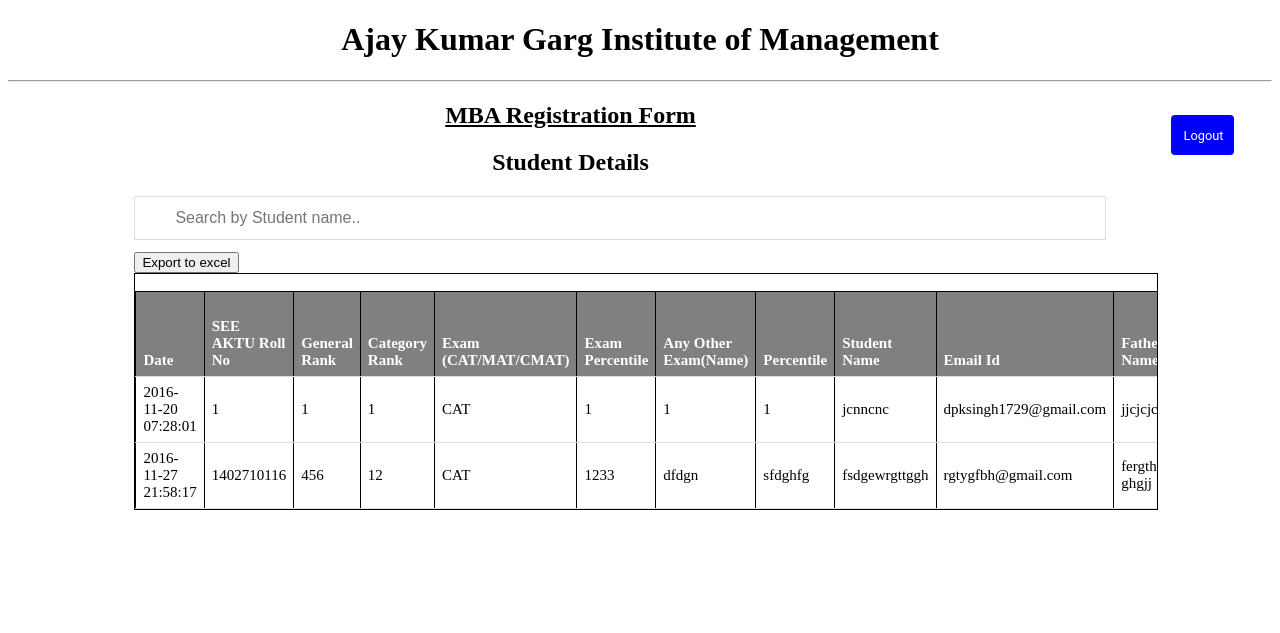
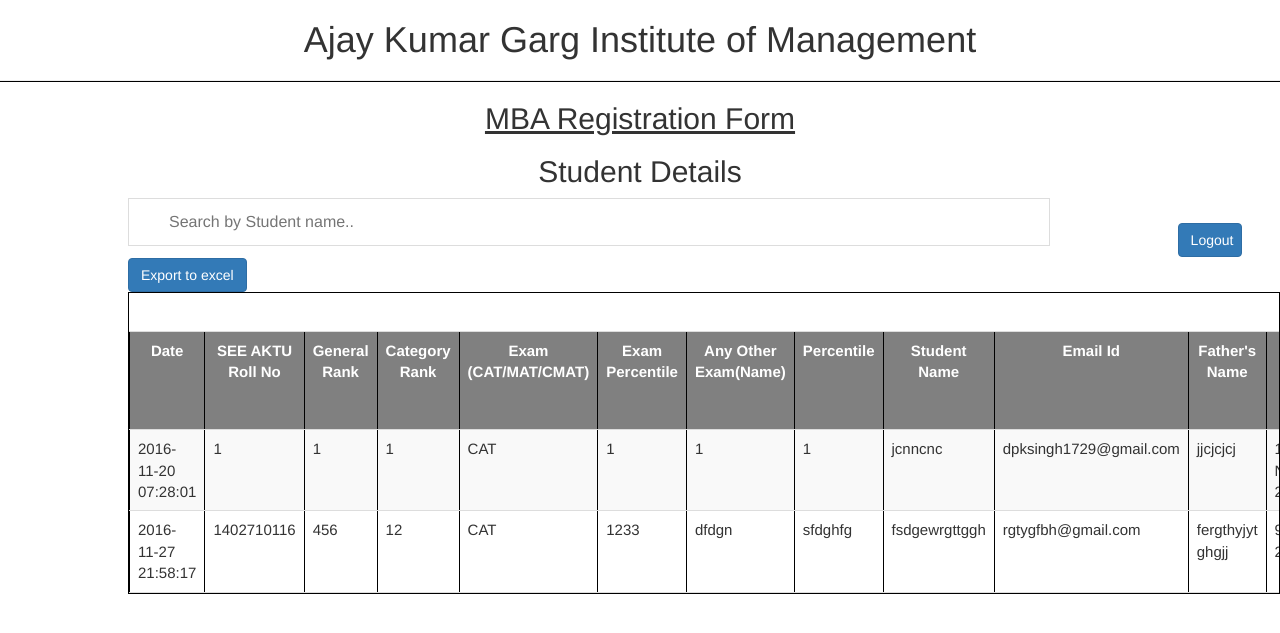
Before and after one commit to AkshatSrivastava2/MBA_Registration_Form, a PHP site: page /Latest/admin.php in a window 1280 px wide. Shown: the top 633 px of the page. Run offline with PHP 8.4, Linux system fonts and the light colour scheme; a user stored in the database is signed in; data comes from the database, SQL or seed files in the repository; some libraries are stand-ins or nearby versions.

Commit message:
Some bugs fixed in admin panel, styling improved

```diff
--- a/admin.php
+++ b/admin.php
@@ -13,7 +13,14 @@ else{
 	<title>Admin Panel</title>
 	<link rel="stylesheet" type="text/css" href="tablestyle.css">
    <!-- Latest compiled and minified CSS -->
+ <!-- Latest compiled and minified CSS -->
+<link rel="stylesheet" href="https://maxcdn.bootstrapcdn.com/bootstrap/3.3.7/css/bootstrap.min.css">
 
+<!-- jQuery library -->
+<script src="https://ajax.googleapis.com/ajax/libs/jquery/3.1.1/jquery.min.js"></script>
+
+<!-- Latest compiled JavaScript -->
+<script src="https://maxcdn.bootstrapcdn.com/bootstrap/3.3.7/js/bootstrap.min.js"></script>
 
 <!-- jQuery library -->
 
@@ -39,6 +46,9 @@ button{
     cursor: pointer;
     border-radius: 4px;
     float:right;
+}
+th{
+  text-align: center;
 }
 </style>
 <body>
@@ -73,14 +83,14 @@ window.onload=scroll;
 </script>
 
 		<div id="header">
-					<h1 style="text-align: center">Ajay Kumar Garg Institute of Management</h1><hr size="2">
+					<h1 style="text-align: center">Ajay Kumar Garg Institute of Management</h1><hr style="width: 100%; color: black; height: 1px; background-color:black;" />
 					<!--<a href="logout.php" style="text-decoration:none;float: right; ">Logout</a>-->
-          <button onclick="window.location.href='logout.php'">Logout</button>
 
 			<h2 style="text-align: center;text-decoration: underline;">MBA Registration Form</h2>
 			<h2 style="text-align: center;">Student Details</h2>
 
 		</div>
+    <button class='btn btn-primary' onclick="window.location.href='logout.php'">Logout</button>
 
 
 <?php
@@ -97,8 +107,8 @@ window.onload=scroll;
  		<?php
  		echo "<input type='text' id='myInput' onkeyup='myFunction()' placeholder='Search by Student name..'>"; ?>
  		<div style="width: 100%" id="maintable">
-   			<table id='myTable' class='tab1' border='1' style="display: block;overflow-x: scroll;" >
-   				<caption>Student Details</caption>
+   			<table id='myTable' class='table table-striped' border='1' style="text-align: center;display: block;overflow-x: scroll;" >
+   				<caption style="text-align: center;">Student Details</caption>
 
  			  			<tr>
                             <th rowspan="2">Date </th>
--- a/confirmsubmit.php
+++ b/confirmsubmit.php
@@ -60,7 +60,7 @@
                 <div class="col s3" style="margin-left:4%;"></div>
                     <div class="col s4">
                         <div class="input-field">
-                    <input type="email" name="email" value=" <?php session_start(); echo $_SESSION['email12']; ?>" id="email">
+                    <input type="email" name="email" value=" <?php session_start(); echo @$_SESSION['email12']; ?>" id="email">
                     <label for="email">Email Address</label>
                         </div>
                 </div>
--- a/excel.php
+++ b/excel.php
@@ -9,6 +9,7 @@ if(isset($_POST['export_excel']))
 		{
 			$output.= '
 			<table border="1">
+			<caption style="text-align:center;">Student Details</caption>
 				<tr>
 					<th rowspan="2">Date </th>
 		 			  		<th rowspan="2">SEE AKTU Roll No </th>
```
